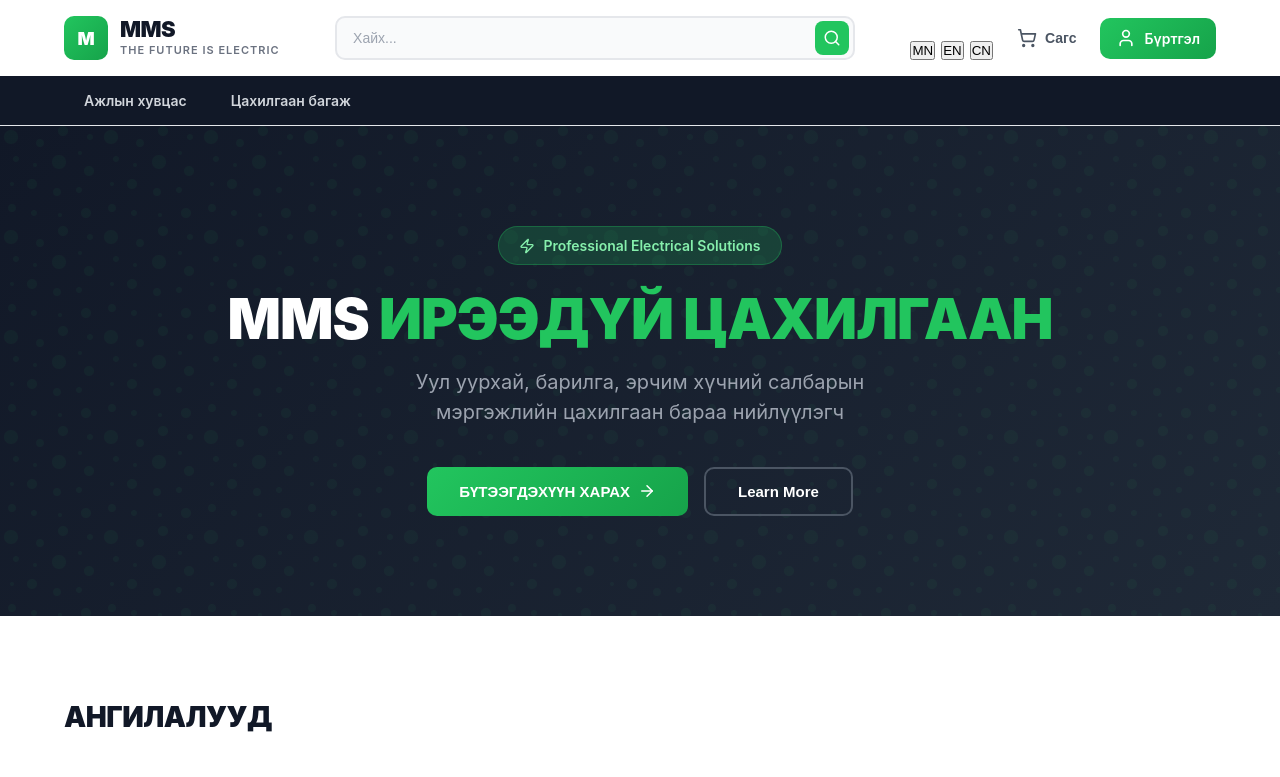
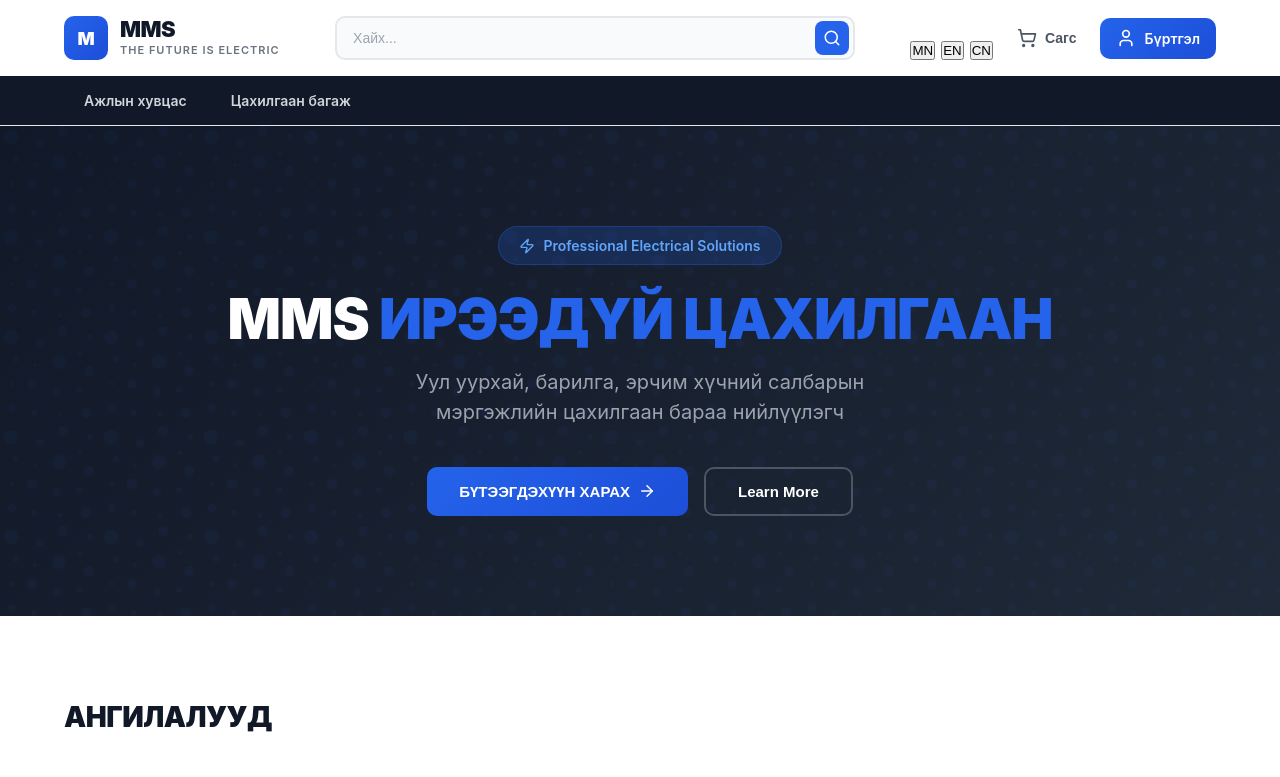
Before and after one commit to anukh0209/mms-ecommerce, a Next.js app: page / in a window 1280 px wide. Shown: the top 777 px of the page. Built offline with nearby package versions, Linux system fonts and the light colour scheme.

Commit message:
style: change green color scheme to blue (#2563eb)

```diff
--- a/app/globals.css
+++ b/app/globals.css
@@ -1,8 +1,8 @@
 /* ===== CSS VARIABLES ===== */
 :root {
-  --primary: #22c55e;
-  --primary-dark: #16a34a;
-  --primary-light: #86efac;
+  --primary: #2563eb;
+  --primary-dark: #1d4ed8;
+  --primary-light: #60a5fa;
   --accent: #ef4444;
   --white: #ffffff;
   --gray-50: #f9fafb;
@@ -136,7 +136,7 @@ body {
 .header-search input:focus {
   border-color: var(--primary);
   background: var(--white);
-  box-shadow: 0 0 0 3px rgba(34, 197, 94, 0.1);
+  box-shadow: 0 0 0 3px rgba(37, 99, 235, 0.1);
 }
 
 .header-search button {
@@ -195,7 +195,7 @@ body {
 }
 
 .header-btn.primary:hover {
-  box-shadow: 0 4px 12px rgba(34, 197, 94, 0.3);
+  box-shadow: 0 4px 12px rgba(37, 99, 235, 0.3);
   transform: translateY(-1px);
 }
 
@@ -303,8 +303,8 @@ body {
   display: inline-flex;
   align-items: center;
   gap: 8px;
-  background: rgba(34, 197, 94, 0.2);
-  border: 1px solid rgba(34, 197, 94, 0.3);
+  background: rgba(37, 99, 235, 0.2);
+  border: 1px solid rgba(37, 99, 235, 0.3);
   padding: 8px 20px;
   border-radius: 50px;
   font-size: 14px;
@@ -358,7 +358,7 @@ body {
 }
 
 .btn-primary:hover {
-  box-shadow: 0 8px 20px rgba(34, 197, 94, 0.3);
+  box-shadow: 0 8px 20px rgba(37, 99, 235, 0.3);
   transform: translateY(-2px);
 }
 
@@ -709,7 +709,7 @@ body {
 .btn-add-cart:hover {
   background: var(--primary);
   transform: translateY(-1px);
-  box-shadow: 0 4px 12px rgba(34, 197, 94, 0.3);
+  box-shadow: 0 4px 12px rgba(37, 99, 235, 0.3);
 }
 
 .btn-add-cart:active {
@@ -837,7 +837,7 @@ body {
 .form-group select:focus,
 .form-group textarea:focus {
   border-color: var(--primary);
-  box-shadow: 0 0 0 3px rgba(34, 197, 94, 0.1);
+  box-shadow: 0 0 0 3px rgba(37, 99, 235, 0.1);
 }
 
 .form-group textarea {
@@ -859,7 +859,7 @@ body {
 }
 
 .btn-submit:hover {
-  box-shadow: 0 8px 20px rgba(34, 197, 94, 0.3);
+  box-shadow: 0 8px 20px rgba(37, 99, 235, 0.3);
   transform: translateY(-2px);
 }
 
@@ -1184,7 +1184,7 @@ body {
 }
 
 .btn-checkout:hover {
-  box-shadow: 0 8px 20px rgba(34, 197, 94, 0.3);
+  box-shadow: 0 8px 20px rgba(37, 99, 235, 0.3);
   transform: translateY(-2px);
 }
 
@@ -1281,7 +1281,7 @@ body {
 
 .auth-form input:focus {
   border-color: var(--primary);
-  box-shadow: 0 0 0 3px rgba(34, 197, 94, 0.1);
+  box-shadow: 0 0 0 3px rgba(37, 99, 235, 0.1);
 }
 
 .auth-form .error {
@@ -1309,7 +1309,7 @@ body {
 }
 
 .btn-auth:hover {
-  box-shadow: 0 8px 20px rgba(34, 197, 94, 0.3);
+  box-shadow: 0 8px 20px rgba(37, 99, 235, 0.3);
   transform: translateY(-2px);
 }
 
@@ -1353,7 +1353,7 @@ body {
   gap: 10px;
 }
 
-.toast-success { background: linear-gradient(135deg, #22c55e, #16a34a); }
+.toast-success { background: linear-gradient(135deg, #2563eb, #1d4ed8); }
 .toast-error { background: linear-gradient(135deg, #ef4444, #dc2626); }
 .toast-info { background: linear-gradient(135deg, var(--gray-800), var(--gray-700)); }
 
--- a/components/CartDrawer.tsx
+++ b/components/CartDrawer.tsx
@@ -127,9 +127,9 @@ export default function CartDrawer() {
                   fontWeight: 600,
                   color: 'var(--gray-700)'
                 }}>
-                  <Lock size={18} color="#22c55e" />
+                  <Lock size={18} color="#2563eb" />
                   <span>{t.loginRequired}{' '}
-                    <Link href="/login" onClick={() => setIsCartOpen(false)} style={{ color: '#22c55e', fontWeight: '800' }}>
+                    <Link href="/login" onClick={() => setIsCartOpen(false)} style={{ color: '#2563eb', fontWeight: '800' }}>
                       Login
                     </Link>
                   </span>
--- a/components/ProductCard.tsx
+++ b/components/ProductCard.tsx
@@ -113,7 +113,7 @@ export default function ProductCard({ product }: ProductCardProps) {
             width: '8px',
             height: '8px',
             borderRadius: '50%',
-            background: product.stock > 0 ? '#22c55e' : '#ef4444',
+            background: product.stock > 0 ? '#2563eb' : '#ef4444',
             display: 'inline-block'
           }} />
           {product.stock > 0 ? `${t.inStock} (${product.stock})` : t.outOfStock}
```
